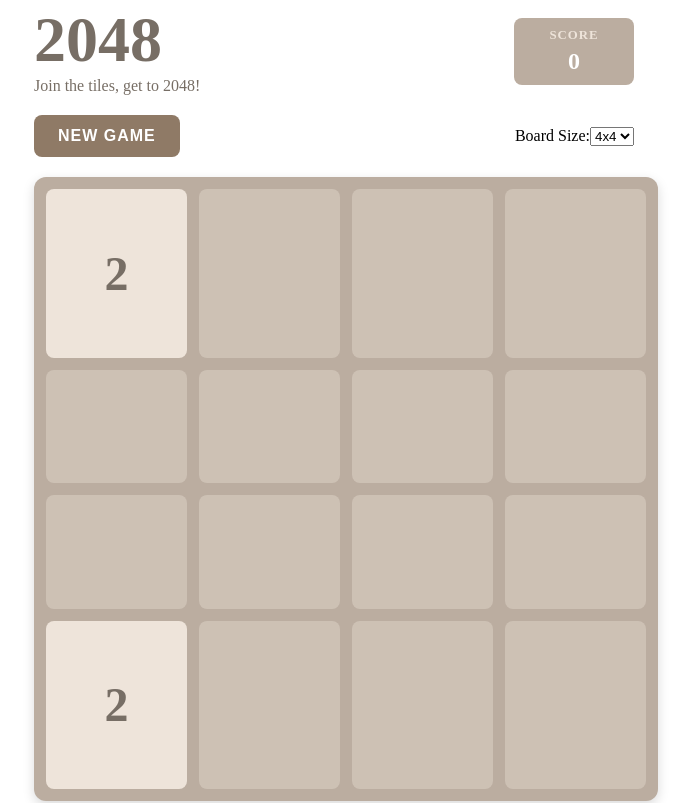
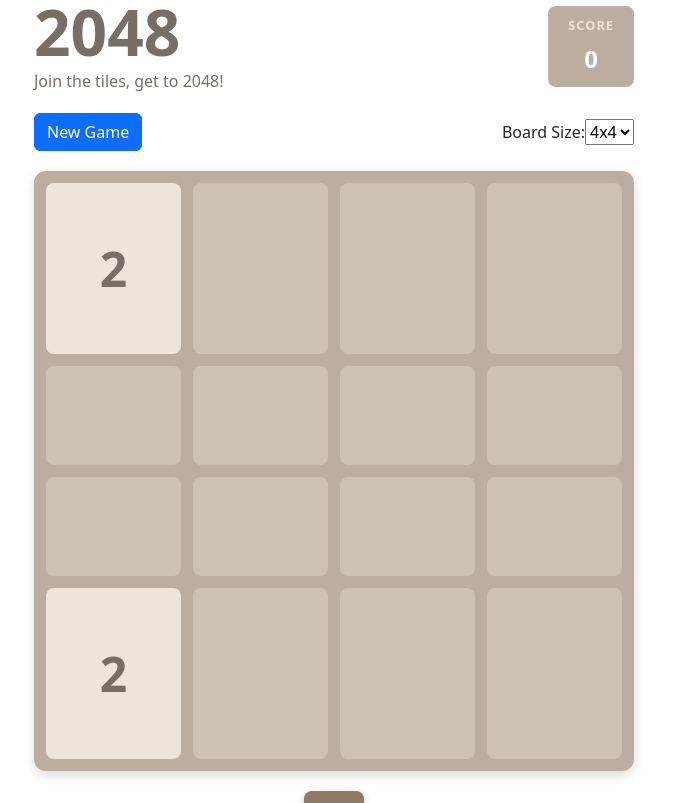
Before and after one commit to Vivek-Jain-13032/game-2048, an Angular app: page / in a window 1280 px wide. Shown: the top 803 px of the page, without its empty margins (306-997 px from the left). Built offline with nearby package versions, Linux system fonts and the light colour scheme.

Commit message:
feat: update controls layout and enhance win/game over modals

```diff
--- a/src/app/components/controls/controls.html
+++ b/src/app/components/controls/controls.html
@@ -5,16 +5,14 @@
             <p class="game-subtitle">Join the tiles, get to 2048!</p>
         </div>
 
-            <div class="score-box">
-                <div class="score-label">SCORE</div>
-                <div class="score-value">{{ score() }}</div>
-            </div>
+        <div class="score-box">
+            <div class="score-label">SCORE</div>
+            <div class="score-value">{{ score() }}</div>
+        </div>
     </div>
 
     <div class="controls">
-        <button class="btn btn-restart" (click)="onRestart()">
-            New Game
-        </button>
+        <button type="button" class="btn btn-primary" (click)="onRestart()">New Game</button>
 
         <div class="size-selector">
             <label for="boardSize">Board Size:</label>
@@ -28,4 +26,37 @@
             </select>
         </div>
     </div>
+
+    @if (gameWon() && !gameOver()) {
+    <div class="modal fade show" id="winModal" style="display: block;" data-bs-backdrop="static"
+        data-bs-keyboard="false" tabindex="-1" aria-labelledby="winModalLabel" aria-modal="true">
+        <div class="modal-dialog modal-dialog-centered">
+            <div class="modal-content">
+                <div class="modal-body">
+                    <h1 class="modal-title fs-5" id="winModalLabel">🎉 You Win!</h1>
+                    <p>You reached 2048!</p>
+                    <button type="button" class="btn btn-success" (click)="onRestart()">New Game</button>
+                </div>
+            </div>
+        </div>
+    </div>
+    <div class="modal-backdrop fade show"></div>
+    }
+
+    @if (gameOver()) {
+    <div class="modal fade show" id="winModal" style="display: block;" data-bs-backdrop="static"
+        data-bs-keyboard="false" tabindex="-1" aria-labelledby="winModalLabel" aria-modal="true">
+        <div class="modal-dialog modal-dialog-centered">
+            <div class="modal-content">
+                <div class="modal-body">
+                    <h2 class="modal-title fs-5" id="winModalLabel">Game Over!</h2>
+                    <p>No more moves available</p>
+                    <p>Final Score: {{ score() }}</p>
+                    <button type="button" class="btn btn-danger" (click)="onRestart()">Try Again</button>
+                </div>
+            </div>
+        </div>
+    </div>
+    <div class="modal-backdrop fade show"></div>
+    }
 </div>
--- a/src/app/components/controls/controls.scss
+++ b/src/app/components/controls/controls.scss
@@ -60,45 +60,3 @@
     gap: 15px;
     flex-wrap: wrap;
 }
-
-.btn {
-    padding: 12px 24px;
-    border: none;
-    border-radius: 8px;
-    font-size: 1rem;
-    font-weight: bold;
-    cursor: pointer;
-    transition: all 0.2s ease;
-    text-transform: uppercase;
-    letter-spacing: 1px;
-
-    &.btn-restart {
-        background-color: #8f7a66;
-        color: white;
-
-        &:hover {
-            background-color: #9f8a76;
-            transform: translateY(-2px);
-            box-shadow: 0 4px 8px rgba(0, 0, 0, 0.2);
-        }
-
-        &:active {
-            transform: translateY(0);
-        }
-    }
-
-    &.btn-continue {
-        background-color: #6aaa64;
-        color: white;
-
-        &:hover {
-            background-color: #7aba74;
-            transform: translateY(-2px);
-            box-shadow: 0 4px 8px rgba(0, 0, 0, 0.2);
-        }
-
-        &:active {
-            transform: translateY(0);
-        }
-    }
-}
--- a/src/index.html
+++ b/src/index.html
@@ -6,6 +6,8 @@
   <base href="/">
   <meta name="viewport" content="width=device-width, initial-scale=1">
   <link rel="icon" type="image/x-icon" href="favicon.ico">
+  <link href="https://cdn.jsdelivr.net/npm/bootstrap@5.3.8/dist/css/bootstrap.min.css" rel="stylesheet" integrity="sha384-sRIl4kxILFvY47J16cr9ZwB07vP4J8+LH7qKQnuqkuIAvNWLzeN8tE5YBujZqJLB" crossorigin="anonymous">
+  <script src="https://cdn.jsdelivr.net/npm/bootstrap@5.3.8/dist/js/bootstrap.bundle.min.js" integrity="sha384-FKyoEForCGlyvwx9Hj09JcYn3nv7wiPVlz7YYwJrWVcXK/BmnVDxM+D2scQbITxI" crossorigin="anonymous"></script>
 </head>
 <body>
   <app-root></app-root>
```
